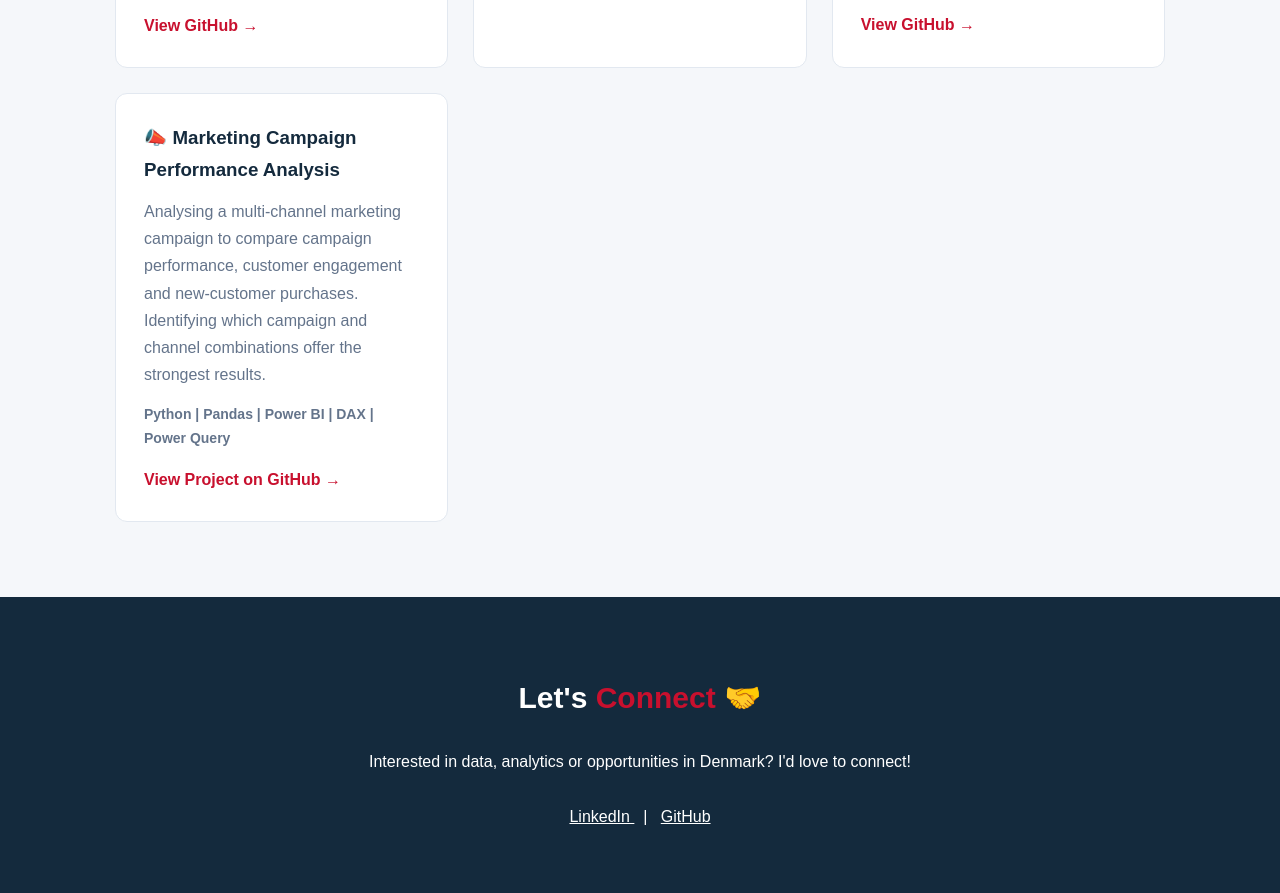
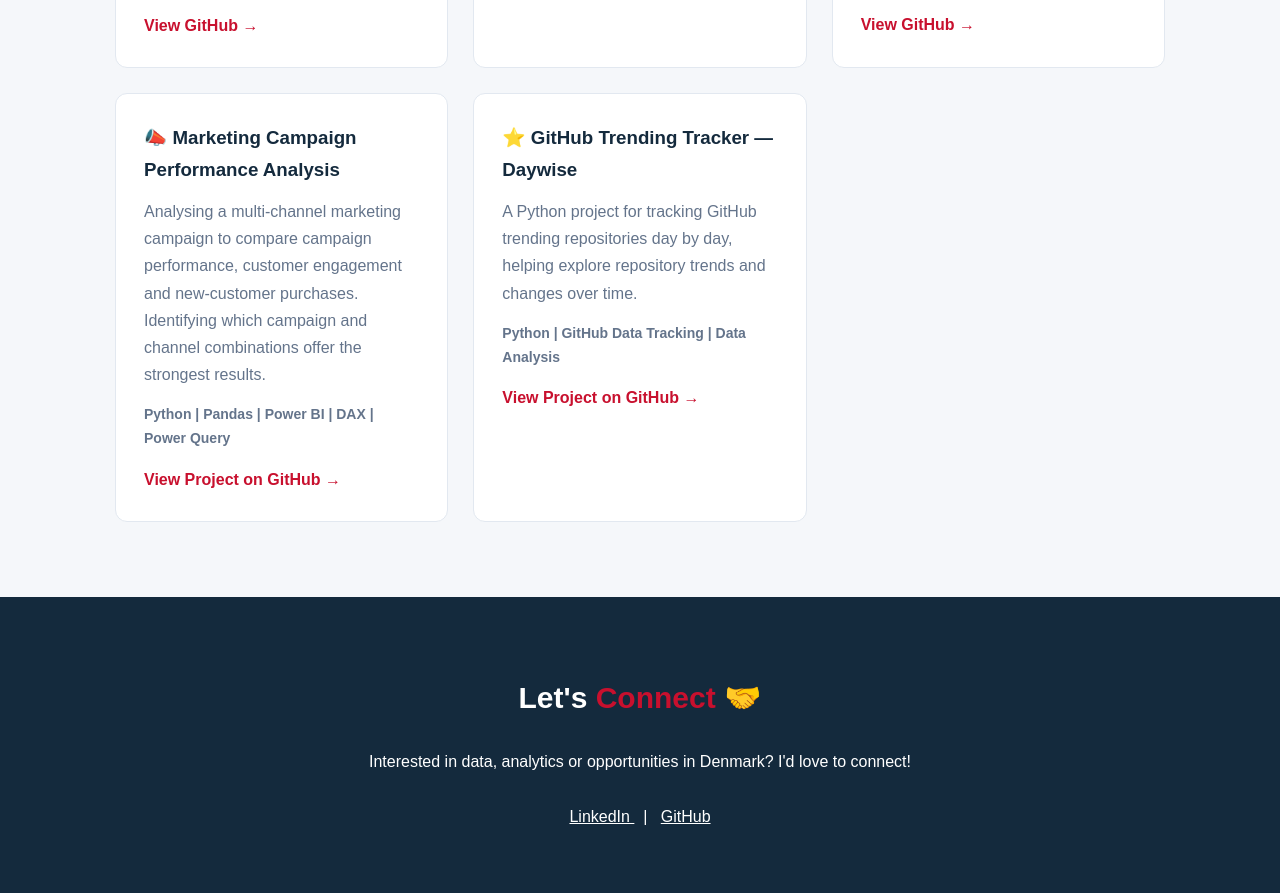
Before and after one commit to pushpaneupane710/pushpaneupane710.github.io, a plain HTML site: page index.html in a window 1280 px wide. Shown: the part 1865-2758 px from the top of the page. Drawn offline with Linux system fonts and the light colour scheme.

Commit message:
Add GitHub Trending Tracker project to index.html
Added a new project section for GitHub Trending Tracker with details and a link.

```diff
--- a/index.html
+++ b/index.html
@@ -450,10 +450,13 @@
 
             <div class="project-card">
 
-                <h3>📦 DocManager — Smart PDF Document Manager </h3>
+                <h3>📦 DocManager — Smart PDF Document Manager</h3>
 
                 <p>
-                    DocManager — Smart PDF Document Manager. A PDF management system built with Python and Streamlit. Upload, tag, search, read, and track your documents — all from browser.
+                    DocManager — Smart PDF Document Manager. A PDF
+                    management system built with Python and Streamlit.
+                    Upload, tag, search, read, and track your documents
+                    — all from browser.
                 </p>
 
                 <p class="project-tech">
@@ -498,10 +501,14 @@
 
             <div class="project-card">
 
-                <h3>🚗 Rapido Data Analysis </h3>
+                <h3>🚗 Rapido Data Analysis</h3>
 
                 <p>
-                    MySQL analysis of 104 Rapido ride records to identify vehicle usage patterns and support data-driven business decisions. Includes SQL queries, key insights, and 15 CSV result files for data analysts and recruiters.
+                    MySQL analysis of 104 Rapido ride records to
+                    identify vehicle usage patterns and support
+                    data-driven business decisions. Includes SQL
+                    queries, key insights, and 15 CSV result files
+                    for data analysts and recruiters.
                 </p>
 
                 <p class="project-tech">
@@ -536,6 +543,31 @@
                 </p>
 
                 <a href="https://github.com/pushpaneupane710/Marketing-Campaign-Performance-Analysis-"
+                   target="_blank"
+                   rel="noopener noreferrer">
+                    View Project on GitHub →
+                </a>
+
+            </div>
+
+
+            <!-- PROJECT 5 -->
+
+            <div class="project-card">
+
+                <h3>⭐ GitHub Trending Tracker — Daywise</h3>
+
+                <p>
+                    A Python project for tracking GitHub trending
+                    repositories day by day, helping explore
+                    repository trends and changes over time.
+                </p>
+
+                <p class="project-tech">
+                    Python | GitHub Data Tracking | Data Analysis
+                </p>
+
+                <a href="https://github.com/pushpaneupane710/GithubTrendingTrackerDaywise"
                    target="_blank"
                    rel="noopener noreferrer">
                     View Project on GitHub →
```
